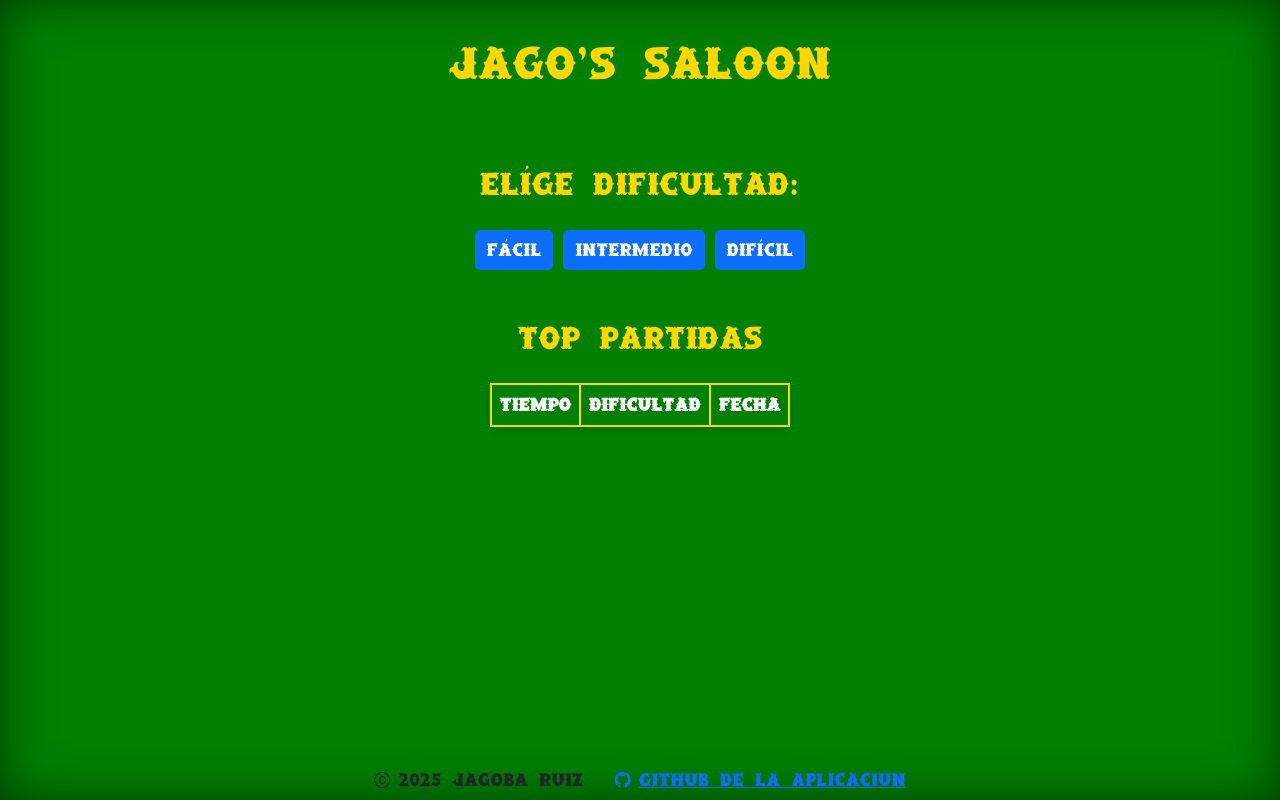
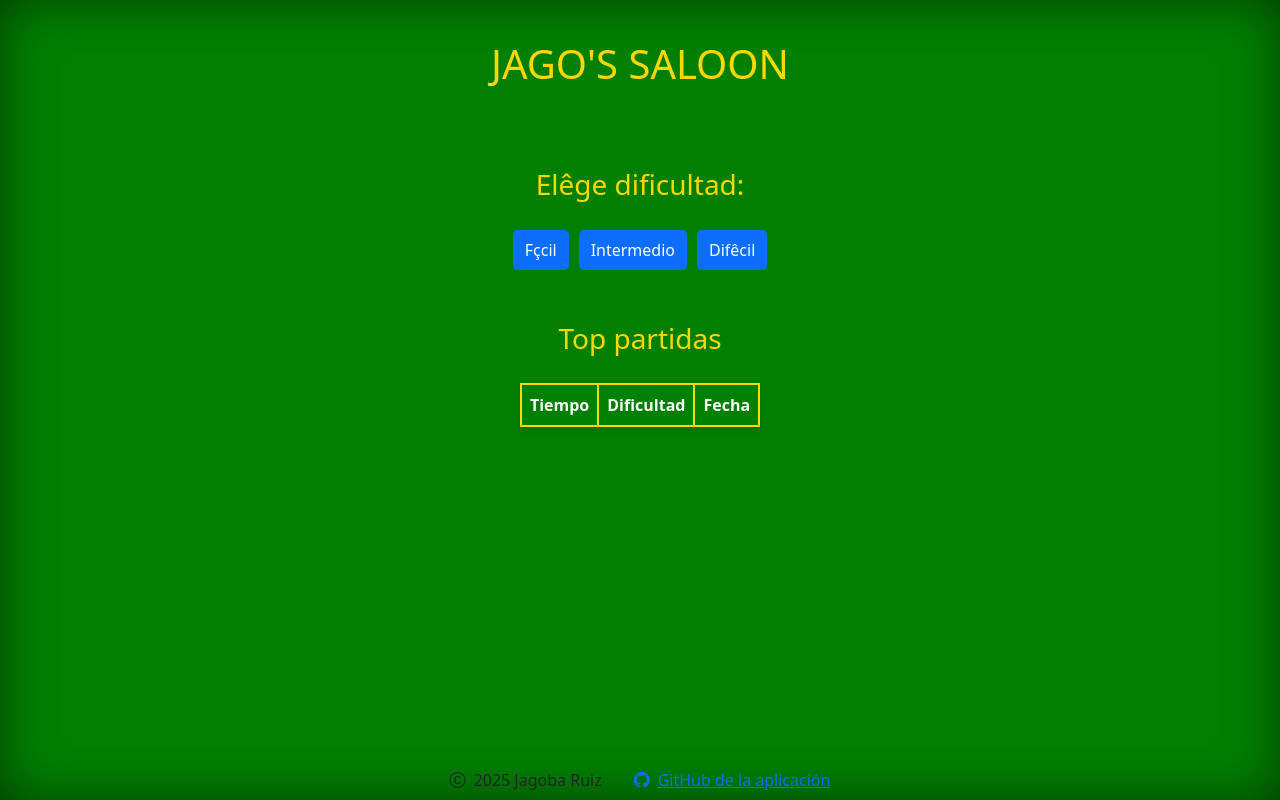
Before and after one commit to JagobaRuiz/JuegoMemoriaAngular, an Angular app: page /inicio in a window 1280 px wide. Built offline with nearby package versions, Linux system fonts and the light colour scheme.

Commit message:
Borrar docs

```diff
--- a/src/styles.scss
+++ b/src/styles.scss
@@ -2,12 +2,12 @@
 
 @font-face {
   font-family: 'SaloonExtTh';
-  src: url('./assets/fonts/SaloonExtTh.woff') format('woff');
+  src: url('assets/fonts/SaloonExtTh.woff') format('woff');
   font-weight: normal;
   font-style: normal;
 }
 
-* {
+body {
   font-family: 'SaloonExtTh', sans-serif;
 }
 
```
